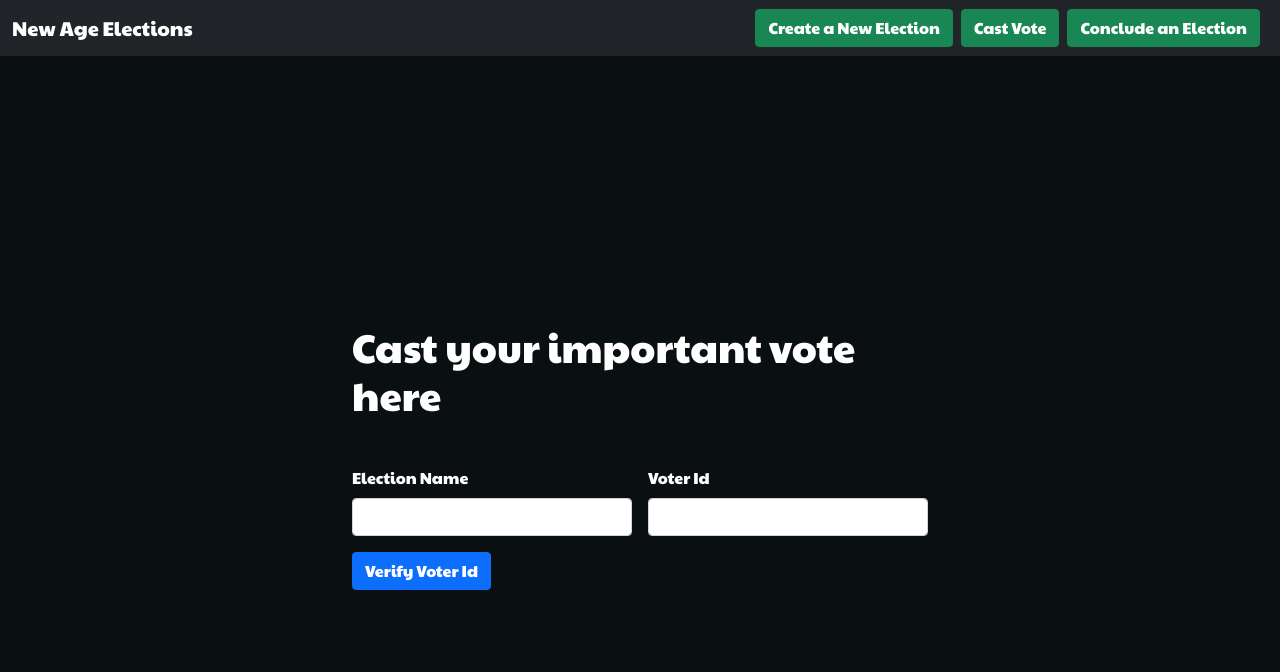
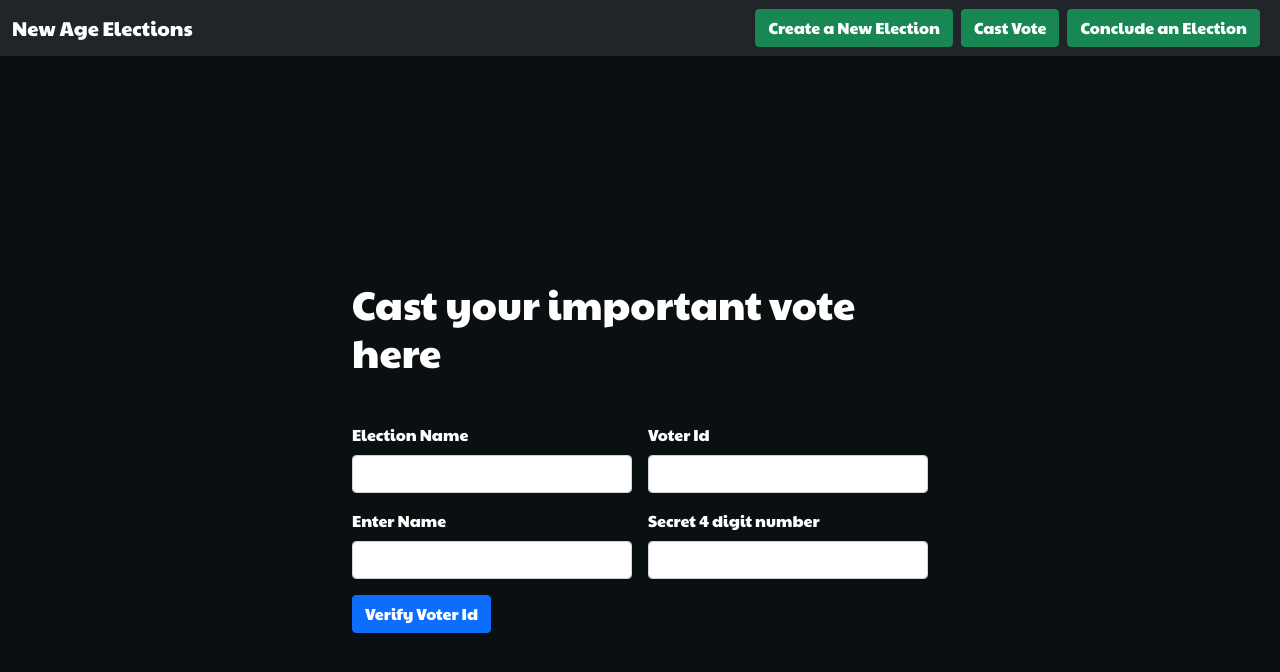
Before and after one commit to basu1020/ChainLink-Hackathon-Voting-Project, a React (Create React App) app in the folder Front-End/Front-End-Voting/: page /vote in a window 1280 px wide. Shown: the top 672 px of the page. Built offline with nearby package versions, Linux system fonts and the light colour scheme.

Commit message:
changing verification method

```diff
--- a/Front-End/Front-End-Voting/src/components/CreateElection.js
+++ b/Front-End/Front-End-Voting/src/components/CreateElection.js
@@ -27,14 +27,10 @@ const CreateElection = () => {
         for (const items in JSON.parse(jsonFile)) {
             uploadingFile[sha256(items + JSON.parse(jsonFile)[items])] = true
         }
-
-        console.log(uploadingFile)
-
         const client = new NFTStorage({token: ipfsKey})
         const cid = await client.storeDirectory([
             new File([JSON.stringify(uploadingFile, null, 2)],'metadata.json')
         ])
-        console.log(cid)
     }
 
     const onChangeCandidate = (e) => {
--- a/Front-End/Front-End-Voting/src/components/Vote.js
+++ b/Front-End/Front-End-Voting/src/components/Vote.js
@@ -10,7 +10,6 @@ const Vote = () => {
         else {
             setVerified(false)
         }
-        // e.preventDefault()
     }
 
     const [candidateArray, setCandidateArray] = useState([{ name: "Rahul" }, { name: "Akshay" }, { name: "ModiJi" }])
@@ -25,12 +24,20 @@ const Vote = () => {
                             <div className='confirmVoterID'>
                                 <form class="row g-3">
                                     <div class="col-md-6">
-                                        <label for="inputEmail4" class="form-label">Election Name</label>
-                                        <input type="text" class="form-control" id="inputEmail4" />
+                                        <label for="inputEmail4" class="form-label"> Election Name </label>
+                                        <input type="text" class="form-control" />
                                     </div>
                                     <div class="col-md-6">
-                                        <label for="inputPassword4" class="form-label">Voter Id</label>
-                                        <input type="number" class="form-control" id="inputPassword4" />
+                                        <label for="inputPassword4" class="form-label"> Voter Id </label>
+                                        <input type="number" class="form-control"  />
+                                    </div>
+                                    <div class="col-md-6">
+                                        <label for="inputPassword4" class="form-label"> Enter Name </label>
+                                        <input type="text" class="form-control" />
+                                    </div>
+                                    <div class="col-md-6">
+                                        <label for="inputPassword4" class="form-label"> Secret 4 digit number </label>
+                                        <input type="number" class="form-control" />
                                     </div>
                                 </form>
                                 <div class="col-12 mt-3">
```
